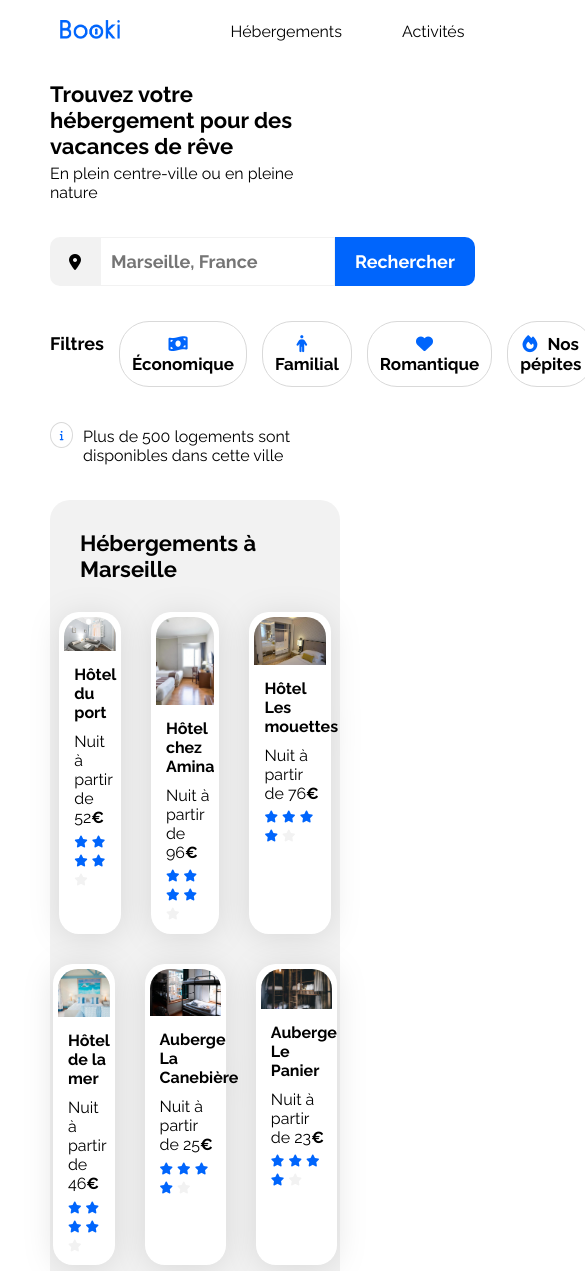
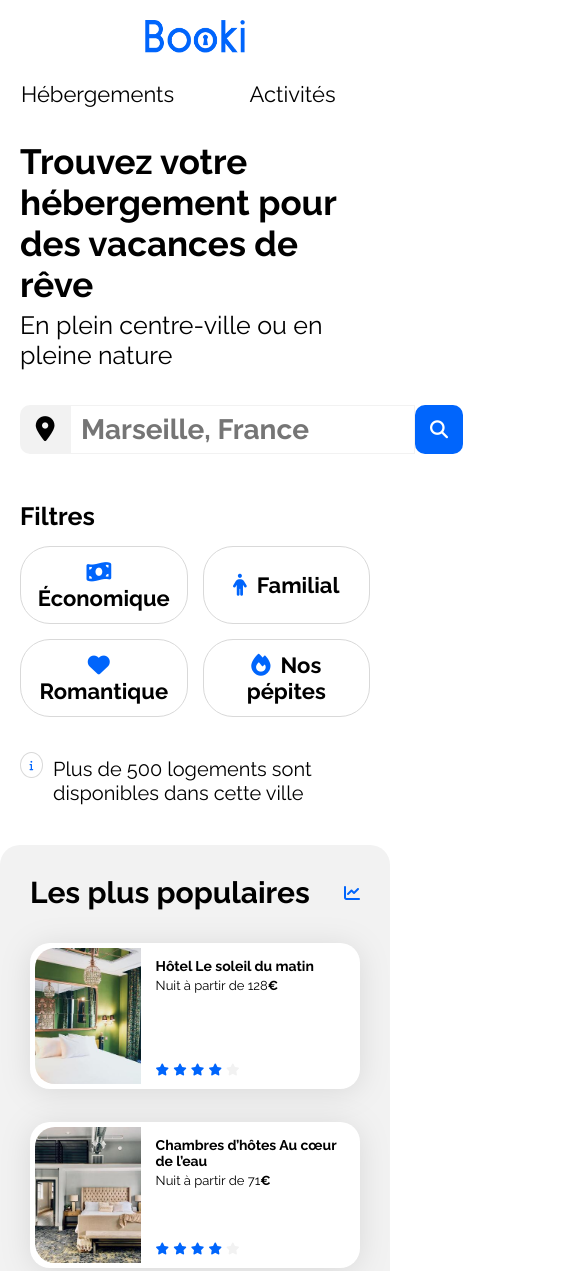
Before and after one commit to margauxbn/Booki_OCR, a plain HTML site: page index.html in a window 390 px wide. Shown: the top 1271 px of the page, 585 px wide, since content can reach past the window. Drawn offline with Linux system fonts and the light colour scheme.

Commit message:
create responsive mode

```diff
--- a/css/style.css
+++ b/css/style.css
@@ -160,6 +160,10 @@ input {
 
 .butsearch:active {
     background-color: #DEEBFF;
+}
+
+.butloupe {
+    visibility: hidden;
 }
 
 .title-filtres {
@@ -352,6 +356,7 @@ input {
 }
 
 .activite-content {
+    width: 100%;
     border-bottom-left-radius: 20px;
     border-bottom-right-radius: 20px;
     box-shadow: 1px 8px 8px #d9d9d9;
@@ -443,5 +448,201 @@ footer div ul li {
 
 /* Small devices (phones, less than 768px) */
 @media (max-width: 767.98px) {
-    /* ... */
+    .main-container {
+        padding: 0;
+    }
+
+    .sectiongap {
+        margin-top: 0px;
+    }
+
+
+    header {
+        display: flex;
+        flex-direction: column;
+    }
+
+    header .logo {
+        margin: auto;
+        width: 100px;
+        height: 33px;
+    }
+
+    nav ul {
+        padding: 0px;
+        display: flex;
+        justify-content: space-around;
+    }
+
+    nav ul li {
+        width: 100%;
+        display: flex;
+        justify-content: center;
+    }
+
+    header .menu {
+        font-size: 22px;
+        margin: auto;
+        padding-bottom: 10px;
+    }
+
+    header .menu:hover {
+        border-top: none;
+    }
+
+    nav li:hover {
+        color: #0065FC;
+        border-bottom: #0065FC solid 1px;
+    }
+
+
+    .formulaire {
+        margin: 20px;
+    }
+
+    h1 {
+        margin-top: 10px;
+        font-size: 35px;
+    }
+
+    .ann1 {
+        font-size: 25px;
+    }
+
+    .iconlieu {
+        font-size: 25px;
+    }
+
+    .lignesearch {
+        font-size: 28px;
+    }
+
+    .barrerecherche {
+        display: flex;
+        justify-content: center;
+        justify-content: space-around;
+    }
+
+    .butsearch {
+        display: none;
+    }
+
+    .butloupe {
+        visibility: visible;
+        background-color: #0065FC;
+        font-size: 18px;
+        font-weight: bold;
+        border-radius: 10px;
+        border: 0px;
+        padding: 0px 15px;
+        cursor: pointer;
+    }
+
+    .fa-magnifying-glass {
+        color: white;
+    }
+
+    .filtres {
+        display: flex;
+        flex-direction: column;
+    }
+
+    .title-filtres {
+        font-size: 25px;
+    }
+
+    .filters {
+        display: grid;
+        grid-template-columns: 1fr 1fr;
+    }
+
+    .box {
+        font-size: 22px;
+    }
+
+    .infos {
+        font-size: 20px;
+        margin-bottom: 20px;
+    }
+
+
+    h3 {
+        font-size: 25px;
+    }
+
+
+
+    .hebergements-and-populaires {
+        flex-direction: column-reverse;
+    }
+
+    .hebergements-and-populaires .hebergements {
+        background-color: white;
+    }
+
+    .section-title {
+        font-size: 30px;
+    }
+
+    .populaires {
+        margin-top: 0px;
+    }
+
+    .populaires-cards a {
+        width: 100%;
+    }
+
+    .populaires-cards {
+        display: flex;
+        flex-direction: column;
+    }
+
+    .populaires .populaires-cards .card {
+        display: flex;
+
+
+
+
+
+
+    }
+
+    .hebergements {
+        background-color: white;
+    }
+
+    .hebergements-cards {
+        display: flex;
+        flex-direction: column;
+        margin-bottom: 0px;
+        margin-top: 25px;
+    }
+
+    .hebergements-cards .card {
+        margin-top: 0px;
+        width: 100%;
+    }
+
+
+    .activite-conteneur {
+        display: flex;
+        flex-direction: column;
+    }
+
+    .activite-title {
+        font-size: 20px;
+        margin-top: 30px;
+        margin-bottom: 30px;
+        margin-left: 25px;
+    }
+
+    .activite-section {
+        margin-bottom: 35px;
+    }
+
+    footer {
+        display: flex;
+        flex-direction: column;
+    }
 }
+/* ... */
--- a/index.html
+++ b/index.html
@@ -19,7 +19,7 @@
 <body>
     <div class="main-container">
 
-       <!--ETP3-->
+       <!--HEADER-->
         <header>
                 <img class="logo" src="images/logo/Booki.png" alt="Logo de Booki">
                 <nav>
@@ -31,13 +31,12 @@
                             <a href="#ancre2" class="menu">Activités</a>
                         </li>
                     </ul>
-
                 </nav>
         </header>
 
         <main>
 
-        <!--ETP4&5-->
+        <!--FORMULAIRE ET RECHERCHES-->
             <section>
                 <div class="formulaire">
                     <section>
@@ -51,14 +50,17 @@
 
 
                     <section>
+                        <div class="barrerecherche">
                         <form action="" method="get">
                                 <label>
                                     <i class="fa-solid fa-location-dot iconlieu"></i>
                                 </label>
                                 <input type="text" name="recherche" placeholder="Marseille, France" required class="lignesearch">
                                 <button type="submit" class="butsearch">Rechercher</button>
+                                <button type="submit" class="butloupe"><i class="fa-solid fa-magnifying-glass"></i></button>
 
                         </form>
+                        </div>
                     </section>
 
 
@@ -95,7 +97,7 @@
                 </div>
             </section>
 
-        <!--ETP6&7-->
+        <!--HEBERGEMENTS & POPULAIRES-->
            <section class="sectiongap">
                 <div class="hebergements-and-populaires">
                     <section class="hebergements">
@@ -301,7 +303,7 @@
                     </section>
                 </div>
             </section>
-        <!--ETP8-->
+        <!--ACTIVITES-->
             <section class="sectiongap">
                 <div>
                     <section class="activite-section">
@@ -340,7 +342,7 @@
                 </div>
             </section>
         </main>
-        <!--ETP9-->
+        <!--FOOTER-->
         <footer class="sectiongap">
 
             <div class="a-propos">
```
